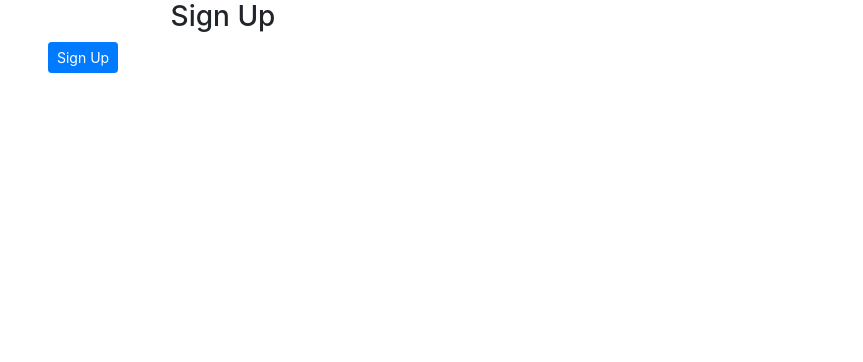
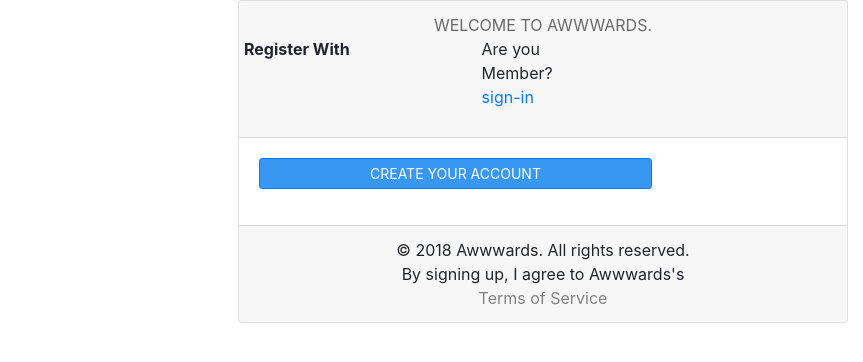
Before and after one commit to BrianNgeno/award, a Django app: template award/templates/registration/registration_form.html in a window 1280 px wide. Shown: the top 362 px of the page, without its empty margins (417-1280 px from the left). Run offline with Django 3.2, Linux system fonts and the light colour scheme; the template is opened without the code that fills it: most values are stand-ins (such as "Sample title", 1, 10 or a date in 2020); some libraries are stand-ins or nearby versions.

Commit message:
updated reg form

```diff
--- a/award/templates/registration/registration_form.html
+++ b/award/templates/registration/registration_form.html
@@ -1,25 +1,40 @@
 {%extends "registration/base.html"%} {% load bootstrap4 %}
 {% block content %}
-<div class="container">
+<div class="container-fluid">
     <div class="row">
         <!-- Empty div -->
-    <div class="col-md-4"></div>
-    <div class="col-md-4">
+        <div class="col-md-6"></div>
+        <div class="col-md-6">
             {% if form.errors %}
             <p> Some Information Might be Incorrect </p>
             {% endif %}
-      <div class="panel panel-default">
+            <div class="card" id="user">
 
-        <div class="panel-heading">
-          <h3 class="text-center">Sign Up</h3>
+                <div class="card-header">
+                    <div class="row">
+                        <div class="col-md-2"></div>
+                        <div class="col-md-8" style="text-align: center; color: dimgray;">
+                            WELCOME TO AWWWARDS.
                         </div>
-        <div class="panel-body">
+                        <div class="row">
+                            <div class="col-md-8">
+                                <p><strong>Register With</strong></p>
+                            </div>
+                            <div class="col-md-4">
+                                <p>Are you Member? <a href="/accounts/login/?next=/">sign-in</a></p>
+                            </div>
+                        </div>
+                    </div>
+                </div>
 
-          <form  action="/accounts/register/" method="post">
+
+                <div class="card-body">
+
+                    <form action="/accounts/register/" method="post">
                         {% csrf_token %}
                         {% bootstrap_form form %}
                         <div class="form-group">
-              <input type="submit" class="btn btn-primary btn-sm" value="Sign Up">
+                            <input type="submit" class="btn btn-primary btn-sm" value="CREATE YOUR ACCOUNT" style="background-color:#3897f0;padding-left: 110px;padding-right: 110px;">
                         </div>
 
                         <input type="hidden" name="next" value="{{next}}">
@@ -27,13 +42,21 @@
                     </form>
 
                 </div>
+                <div class="card-footer text-center " id="footer">
+                    © 2018 Awwwards. All rights reserved.
+                    <br>
+                    By signing up, I agree to Awwwards's
+                    <br>
+                    <a href="https://help.instagram.com/581066165581870" target="blank" style="color:gray">Terms of
+                        Service</a>
 
                 </div>
 
             </div>
+
+        </div>
+    </div>
     <!-- empty div -->
-    <div class="col-md-4"></div>
-  </div>
 </div>
 
 {% endblock %}
--- a/awward/settings.py
+++ b/awward/settings.py
@@ -36,7 +36,7 @@ ALLOWED_HOSTS = []
 
 INSTALLED_APPS = [
     'award',
-    'bootstrap4'
+    'bootstrap4',
     'django.contrib.admin',
     'django.contrib.auth',
     'django.contrib.contenttypes',
```
Lines whose indentation alone changed are shown as unchanged.
